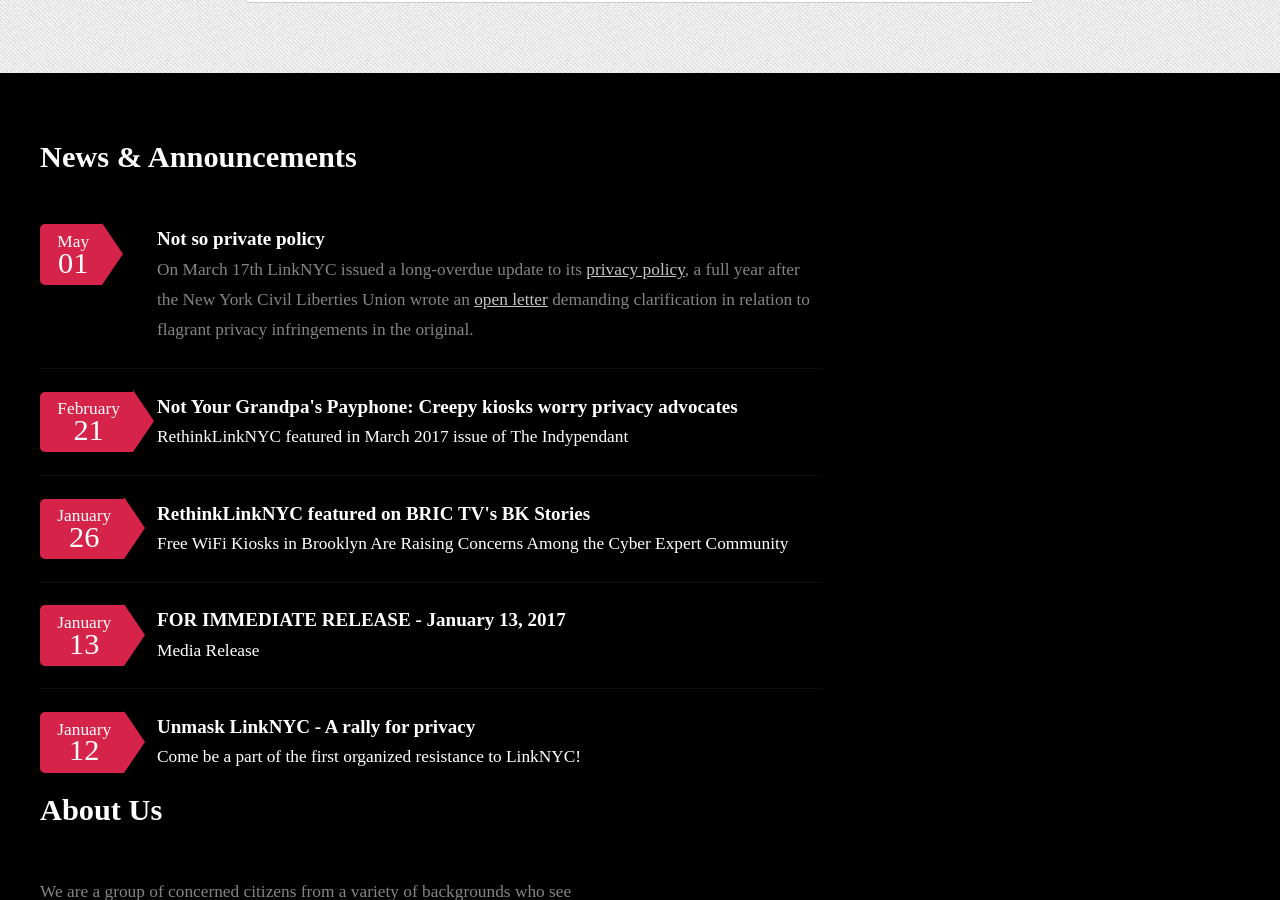
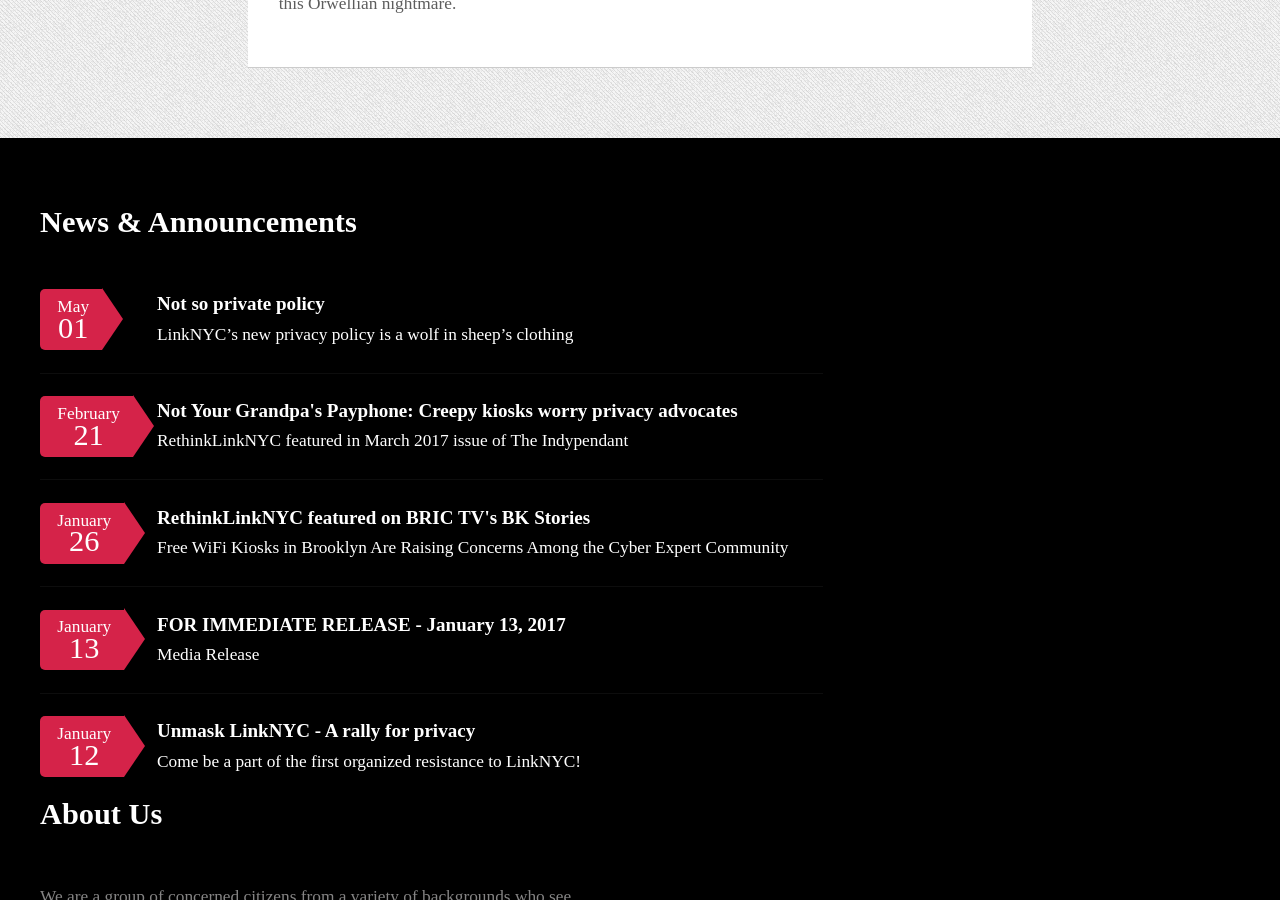
Before and after one commit to rethinklinknyc/rethinklinknyc.github.io, a Jekyll site: the page built from _posts/2017-05-01-not-so-private-policy.md, in a window 1280 px wide and 900 px high, scrolled down 2792 px. Built offline with Jekyll 4.4.1, drawn with Linux system fonts in a browser that asks for light colours; some web fonts are replaced; some of the changed text lies outside the part shown.

Commit message:
Update 2017-05-01-not-so-private-policy.md

```diff
--- a/_posts/2017-05-01-not-so-private-policy.md
+++ b/_posts/2017-05-01-not-so-private-policy.md
@@ -3,6 +3,7 @@
 featured: /assets/images/body_scanner_800px-Mmw_large.jpg
 layout: post
 ---
+**LinkNYC's new privacy policy is a wolf in sheep's clothing**
 
 On March 17th LinkNYC issued a long-overdue update to its [privacy policy](https://link.nyc/privacy-policy.html), a full year after the New York Civil Liberties Union wrote an [open letter](https://www.nyclu.org/en/press-releases/nyclu-citys-public-wi-fi-raises-privacy-concerns) demanding clarification in relation to flagrant privacy infringements in the original.
 
```
